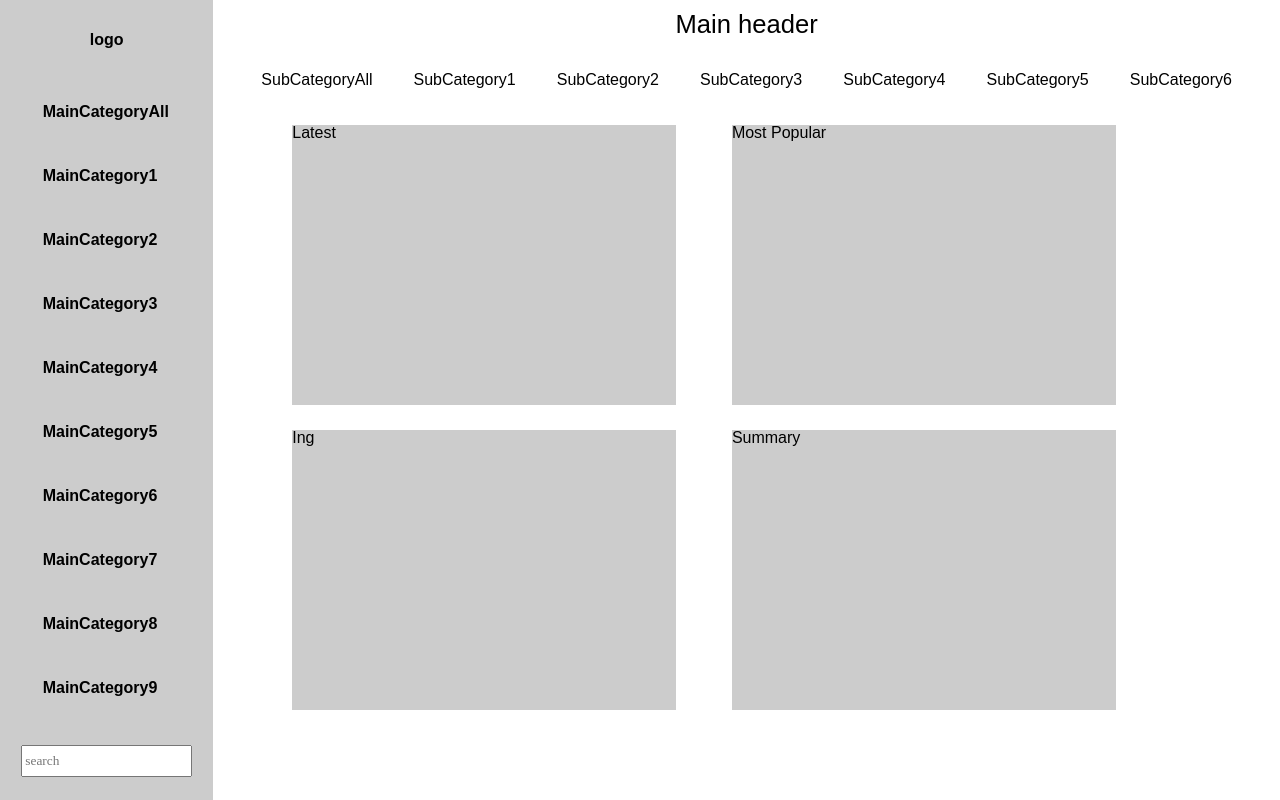
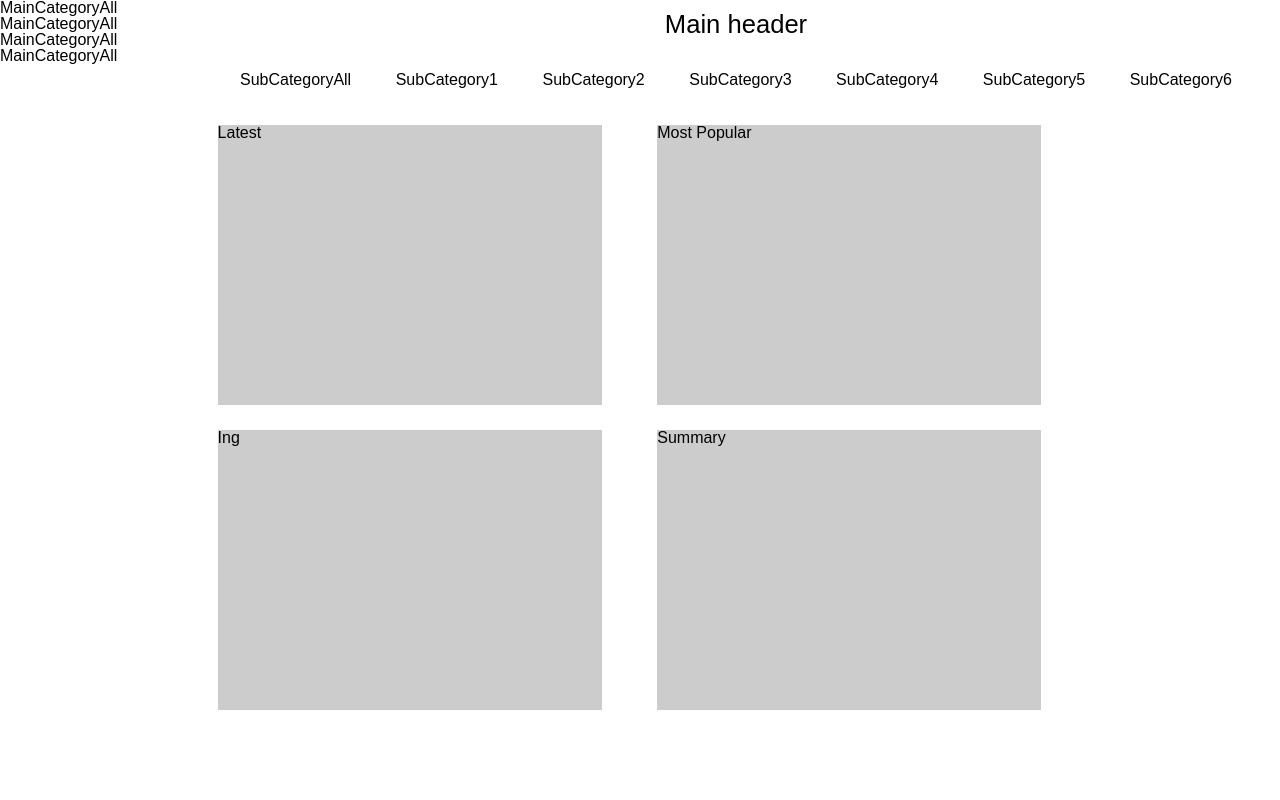
Before and after one commit to jungcome7/MoonCrystalPwr, a website built with webpack: page client/public/index.html in a window 1280 px wide. Built offline with nearby package versions, Linux system fonts and the light colour scheme.

Commit message:
create MainCategoryTab component

```diff
--- /dev/null
+++ b/client/src/component/MainCategoryTab/MainCategoryTab.js
@@ -0,0 +1,10 @@
+import template from './template';
+import './MainCategoryTab.scss';
+
+function MainCategoryTab() {
+  const maincategoryTab = document.createElement('div');
+  maincategoryTab.innerHTML = template;
+  return maincategoryTab;
+}
+
+export default MainCategoryTab;
--- /dev/null
+++ b/client/src/component/MainCategoryTab/MainCategoryTab.scss
@@ -0,0 +1,7 @@
+// .book-card-small, .summary-card-small {
+//     margin: 1vw 2vw;
+//     width:30vw;
+//     height:35vh;
+//     background-color: #ccc;
+//     display:inline-block;
+// }
--- /dev/null
+++ b/client/src/component/MainCategoryTab/index.js
@@ -0,0 +1 @@
+export { default as MainCategoryTab } from './MainCategoryTab';
--- /dev/null
+++ b/client/src/component/MainCategoryTab/template.js
@@ -0,0 +1,5 @@
+const template = `
+<div class="main-category-tab">MainCategoryAll</div>
+`;
+
+export default template;
--- a/client/src/component/SideBar/SideBar.js
+++ b/client/src/component/SideBar/SideBar.js
@@ -1,9 +1,13 @@
 import template from './template';
 import './SideBar.scss';
+import { MainCategoryTab } from './../MainCategoryTab'
 
 function SideBar() {
     const sidebarContainer = document.querySelector('.sidebar-container');
-    sidebarContainer.innerHTML = template;
+    sidebarContainer.appendChild(new MainCategoryTab());
+    sidebarContainer.appendChild(new MainCategoryTab());
+    sidebarContainer.appendChild(new MainCategoryTab());
+    sidebarContainer.appendChild(new MainCategoryTab());
 }
 
 export default SideBar;
--- a/client/src/page/MainPage/MainPage.scss
+++ b/client/src/page/MainPage/MainPage.scss
@@ -1,13 +1,20 @@
 .main-container {
-  width: 100vw;
-  display:grid;
-  grid-template-columns: 1fr 5fr;
+  display:flex;
 }
 
 .sidebar-container {
+  display: flex;
+  flex-direction: column;
+  flex: 0.15;
 }
 
-.content-container {
-    padding: 0 5%;
-    display:inline-block;
+.main-content-container {
+  display: flex;
+  flex-direction: column;
+  flex:0.85;
 }
+
+// .content-container {
+//   padding: 0 5%;
+//   display: inline-block;
+// }
```
